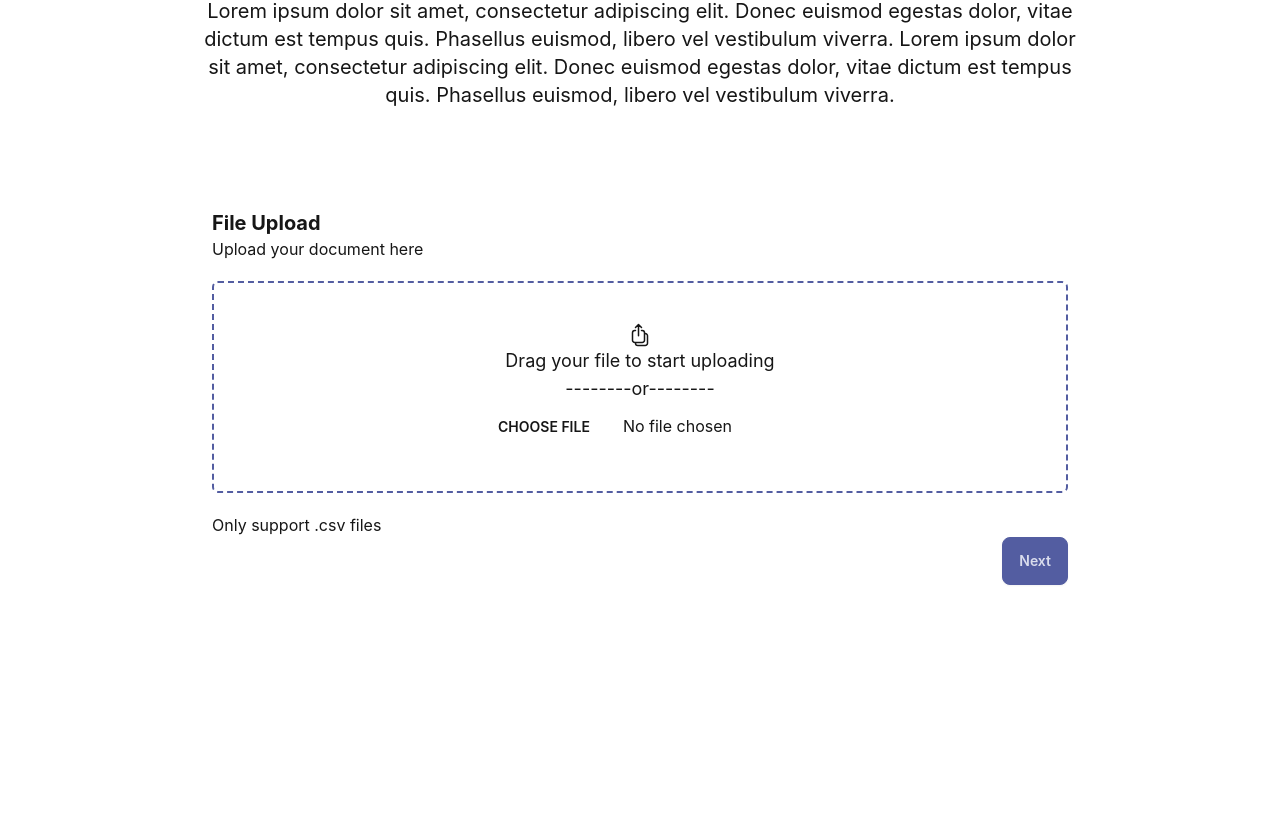
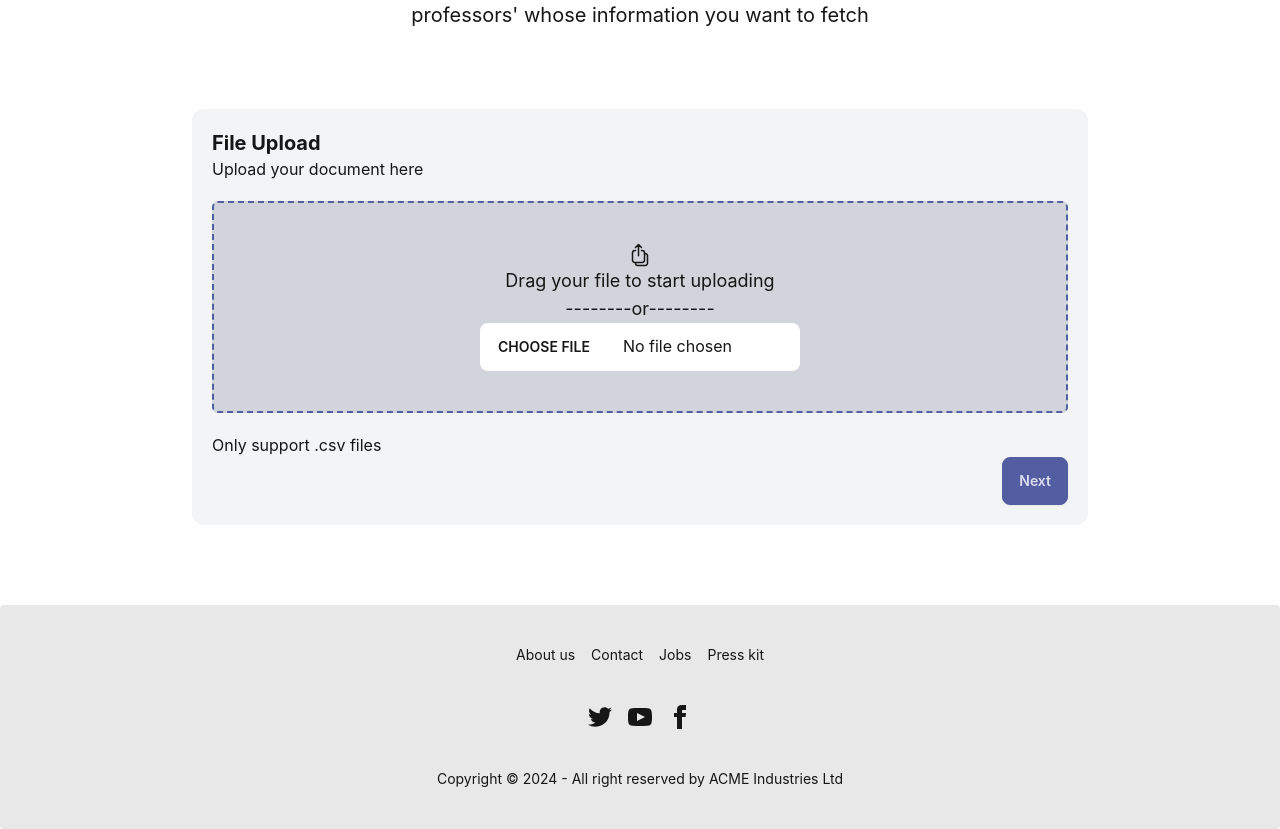
Before and after one commit to MetaStag/scholarsphere, a React (Create React App) app: page /upload in a window 1280 px wide. Shown: the part 327-1156 px from the top of the page. Before the commit the page ends 932 px from the top, so only its background shows below. Built offline with nearby package versions, Linux system fonts and the light colour scheme; the HTML template or start-up script is replaced by a standard one.

Commit message:
Fix navbar footer

```diff
--- a/src/App.js
+++ b/src/App.js
@@ -1,5 +1,6 @@
 import React from "react";
 import Navbar from "./Components/Navbar";
+import Footer from "./Components/Footer";
 import { BrowserRouter as Router, Route, Routes } from "react-router-dom";
 import Home from "./Components/Home";
 import Upload from "./Components/Upload";
@@ -9,8 +10,9 @@ import Report from "./Components/Report";
 
 function App() {
   return (
-    <div className="data-theme='light'">
       <Router>
+      <div className="flex flex-col min-h-screen">
+        <div className="flex-grow">
         <Navbar></Navbar>
         <Routes>
           <Route path="/" element={<Home />} />
@@ -19,8 +21,11 @@ function App() {
           <Route path="/about" element={<About />} />
           <Route path="/report" element={<Report />} />
         </Routes>
+        </div>
+      <Footer />
+      </div>
       </Router>
-    </div>
+
   );
 }
 
--- a/src/Components/About.js
+++ b/src/Components/About.js
@@ -45,7 +45,7 @@ function About() {
         </div>
       </div>
 
-      <div className="flex flex-row justify-center bg-gray-300 p-10 ">
+      <div className="flex flex-row justify-center bg-gray-300 p-10 mb-20">
         <div className="overflow-x-auto transform scale-125">
           <table className="table-auto w-full text-lg">
             {/* head */}
--- /dev/null
+++ b/src/Components/Footer.js
@@ -0,0 +1,57 @@
+function Footer() {
+    return (
+    <footer className="footer footer-center bg-base-200 text-base-content rounded p-10 mt-auto">
+    <nav className="grid grid-flow-col gap-4">
+        <a className="link link-hover">About us</a>
+        <a className="link link-hover">Contact</a>
+        <a className="link link-hover">Jobs</a>
+        <a className="link link-hover">Press kit</a>
+    </nav>
+    <nav>
+        <div className="grid grid-flow-col gap-4">
+        <a>
+            <svg
+            xmlns="http://www.w3.org/2000/svg"
+            width="24"
+            height="24"
+            viewBox="0 0 24 24"
+            className="fill-current"
+            >
+            <path d="M24 4.557c-.883.392-1.832.656-2.828.775 1.017-.609 1.798-1.574 2.165-2.724-.951.564-2.005.974-3.127 1.195-.897-.957-2.178-1.555-3.594-1.555-3.179 0-5.515 2.966-4.797 6.045-4.091-.205-7.719-2.165-10.148-5.144-1.29 2.213-.669 5.108 1.523 6.574-.806-.026-1.566-.247-2.229-.616-.054 2.281 1.581 4.415 3.949 4.89-.693.188-1.452.232-2.224.084.626 1.956 2.444 3.379 4.6 3.419-2.07 1.623-4.678 2.348-7.29 2.04 2.179 1.397 4.768 2.212 7.548 2.212 9.142 0 14.307-7.721 13.995-14.646.962-.695 1.797-1.562 2.457-2.549z"></path>
+            </svg>
+        </a>
+        <a>
+            <svg
+            xmlns="http://www.w3.org/2000/svg"
+            width="24"
+            height="24"
+            viewBox="0 0 24 24"
+            className="fill-current"
+            >
+            <path d="M19.615 3.184c-3.604-.246-11.631-.245-15.23 0-3.897.266-4.356 2.62-4.385 8.816.029 6.185.484 8.549 4.385 8.816 3.6.245 11.626.246 15.23 0 3.897-.266 4.356-2.62 4.385-8.816-.029-6.185-.484-8.549-4.385-8.816zm-10.615 12.816v-8l8 3.993-8 4.007z"></path>
+            </svg>
+        </a>
+        <a>
+            <svg
+            xmlns="http://www.w3.org/2000/svg"
+            width="24"
+            height="24"
+            viewBox="0 0 24 24"
+            className="fill-current"
+            >
+            <path d="M9 8h-3v4h3v12h5v-12h3.642l.358-4h-4v-1.667c0-.955.192-1.333 1.115-1.333h2.885v-5h-3.808c-3.596 0-5.192 1.583-5.192 4.615v3.385z"></path>
+            </svg>
+        </a>
+        </div>
+    </nav>
+    <aside>
+        <p>
+        Copyright © {new Date().getFullYear()} - All right reserved by ACME
+        Industries Ltd
+        </p>
+    </aside>
+    </footer>
+    )
+}
+
+export default Footer
--- a/src/Components/Home.js
+++ b/src/Components/Home.js
@@ -93,57 +93,6 @@ function Home() {
           src="https://blog.pixentia.com/hs-fs/hubfs/Using%20People%20Analytics%20to%20Survive%20the%20Great%20Resignation.jpg?width=1200&name=Using%20People%20Analytics%20to%20Survive%20the%20Great%20Resignation.jpg"
         />
       </div>
-      <footer className="footer footer-center bg-base-200 text-base-content rounded p-10">
-        <nav className="grid grid-flow-col gap-4">
-          <a className="link link-hover">About us</a>
-          <a className="link link-hover">Contact</a>
-          <a className="link link-hover">Jobs</a>
-          <a className="link link-hover">Press kit</a>
-        </nav>
-        <nav>
-          <div className="grid grid-flow-col gap-4">
-            <a>
-              <svg
-                xmlns="http://www.w3.org/2000/svg"
-                width="24"
-                height="24"
-                viewBox="0 0 24 24"
-                className="fill-current"
-              >
-                <path d="M24 4.557c-.883.392-1.832.656-2.828.775 1.017-.609 1.798-1.574 2.165-2.724-.951.564-2.005.974-3.127 1.195-.897-.957-2.178-1.555-3.594-1.555-3.179 0-5.515 2.966-4.797 6.045-4.091-.205-7.719-2.165-10.148-5.144-1.29 2.213-.669 5.108 1.523 6.574-.806-.026-1.566-.247-2.229-.616-.054 2.281 1.581 4.415 3.949 4.89-.693.188-1.452.232-2.224.084.626 1.956 2.444 3.379 4.6 3.419-2.07 1.623-4.678 2.348-7.29 2.04 2.179 1.397 4.768 2.212 7.548 2.212 9.142 0 14.307-7.721 13.995-14.646.962-.695 1.797-1.562 2.457-2.549z"></path>
-              </svg>
-            </a>
-            <a>
-              <svg
-                xmlns="http://www.w3.org/2000/svg"
-                width="24"
-                height="24"
-                viewBox="0 0 24 24"
-                className="fill-current"
-              >
-                <path d="M19.615 3.184c-3.604-.246-11.631-.245-15.23 0-3.897.266-4.356 2.62-4.385 8.816.029 6.185.484 8.549 4.385 8.816 3.6.245 11.626.246 15.23 0 3.897-.266 4.356-2.62 4.385-8.816-.029-6.185-.484-8.549-4.385-8.816zm-10.615 12.816v-8l8 3.993-8 4.007z"></path>
-              </svg>
-            </a>
-            <a>
-              <svg
-                xmlns="http://www.w3.org/2000/svg"
-                width="24"
-                height="24"
-                viewBox="0 0 24 24"
-                className="fill-current"
-              >
-                <path d="M9 8h-3v4h3v12h5v-12h3.642l.358-4h-4v-1.667c0-.955.192-1.333 1.115-1.333h2.885v-5h-3.808c-3.596 0-5.192 1.583-5.192 4.615v3.385z"></path>
-              </svg>
-            </a>
-          </div>
-        </nav>
-        <aside>
-          <p>
-            Copyright © {new Date().getFullYear()} - All right reserved by ACME
-            Industries Ltd
-          </p>
-        </aside>
-      </footer>
     </div>
   );
 }
--- a/src/Components/Navbar.js
+++ b/src/Components/Navbar.js
@@ -10,9 +10,9 @@ function Navbar() {
         </Link>
       </div>
       <div className="max-w-64">
-        <ul className="menu menu-horizontal bg-base-200 rounded-box mt-6 w-44">
+        <ul className="menu menu-horizontal bg-base-200 rounded-box w-44">
           <li>
-            <a className="tooltip" data-tip="Home">
+            <a className="tooltip tooltip-bottom" data-tip="Home">
               <svg
                 xmlns="http://www.w3.org/2000/svg"
                 className="h-5 w-5"
@@ -30,7 +30,7 @@ function Navbar() {
             </a>
           </li>
           <li>
-            <a className="tooltip" data-tip="Details">
+            <a className="tooltip tooltip-bottom" data-tip="Details">
               <svg
                 xmlns="http://www.w3.org/2000/svg"
                 className="h-5 w-5"
@@ -48,7 +48,7 @@ function Navbar() {
             </a>
           </li>
           <li>
-            <a className="tooltip" data-tip="Stats">
+            <a className="tooltip tooltip-bottom" data-tip="Stats">
               <svg
                 xmlns="http://www.w3.org/2000/svg"
                 className="h-5 w-5"
--- a/src/Components/Upload.js
+++ b/src/Components/Upload.js
@@ -41,16 +41,13 @@ function Upload() {
       </button>
       <h1 className="text-5xl font-bold mb-4">Upload CSV Datasheet</h1>
       <p className="text-xl mb-20">
-        Lorem ipsum dolor sit amet, consectetur adipiscing elit. Donec euismod
-        egestas dolor, vitae dictum est tempus quis. Phasellus euismod, libero
-        vel vestibulum viverra. Lorem ipsum dolor sit amet, consectetur
-        adipiscing elit. Donec euismod egestas dolor, vitae dictum est tempus
-        quis. Phasellus euismod, libero vel vestibulum viverra.
+        Here, you can upload your CSV datasheet which contains the basic information
+        of the professors' whose information you want to fetch
       </p>
-      <div className="flex flex-col bg-neutral p-5 items-start rounded-xl">
+      <div className="flex flex-col bg-gray-100 p-5 items-start rounded-xl mb-20">
         <span className="text-xl font-bold">File Upload</span>
         <span>Upload your document here</span>
-        <div className="flex flex-col border-2 border-dashed border-primary self-center p-5 rounded-md w-full py-10 px-5 m-5">
+        <div className="flex flex-col border-2 border-dashed border-primary self-center p-5 rounded-md w-full py-10 px-5 m-5 bg-gray-300">
           <div className="self-center">
             <svg
               xmlns="http://www.w3.org/2000/svg"
```
